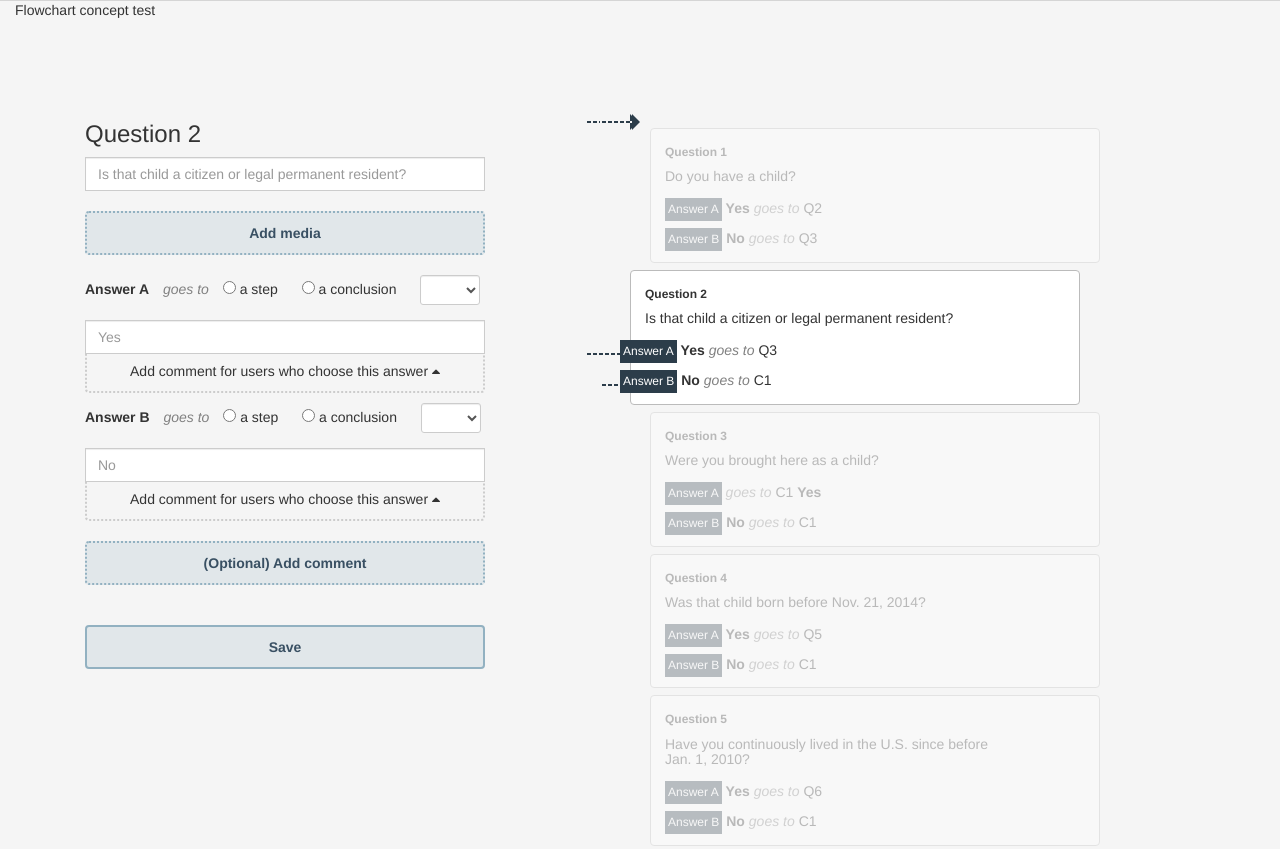
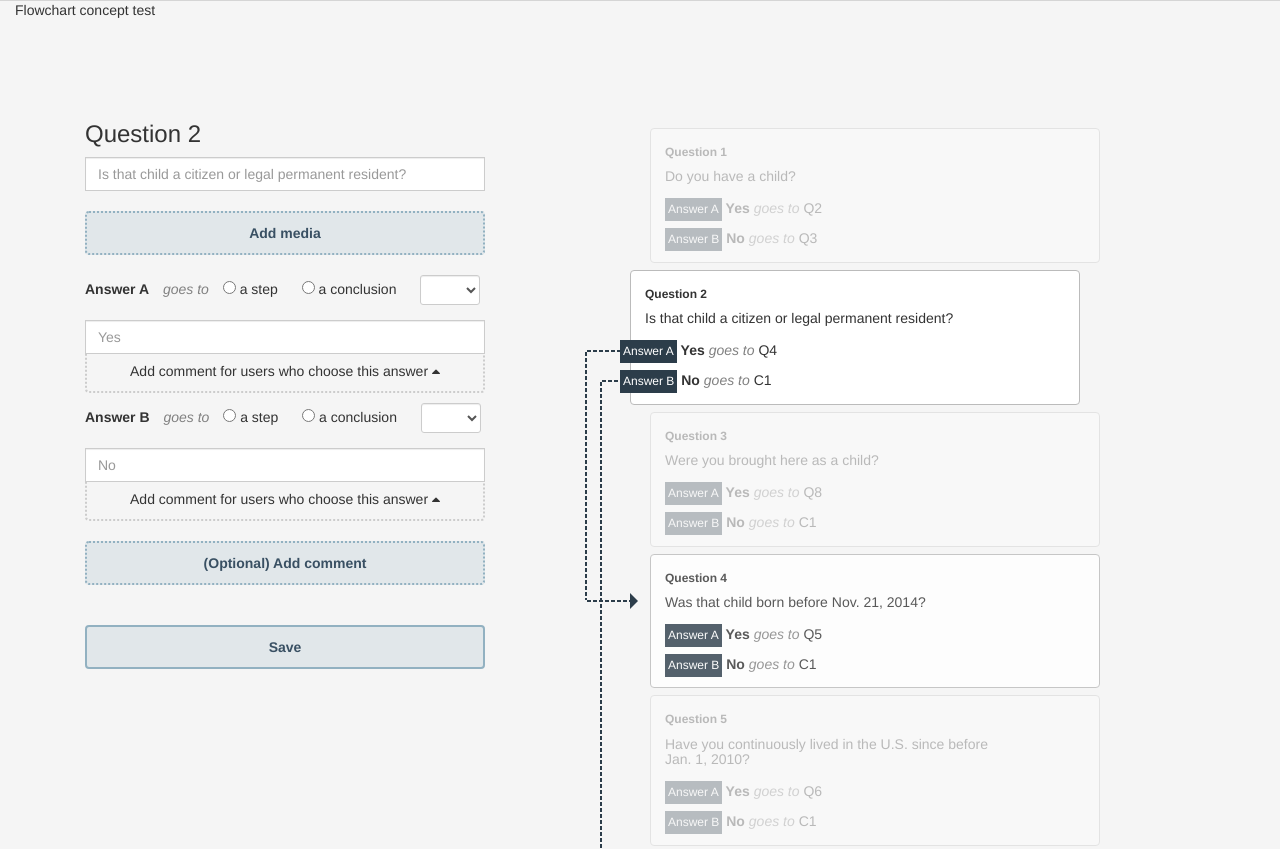
Before and after one commit to blakehunsicker/flowchart, a plain HTML site: page stream.html in a window 1280 px wide. Shown: the top 849 px of the page. Drawn offline with nearby package versions, Linux system fonts and the light colour scheme.

Commit message:
adding optionals

```diff
--- a/stream.css
+++ b/stream.css
@@ -158,7 +158,7 @@ body {
 	border:1px solid #BBB;
 	border-radius:4px;
 	margin-top: .5em;
-	/*opacity:0.3;*/
+	opacity:0.3;
 }
 
 .current_question {
--- a/stream.html
+++ b/stream.html
@@ -87,7 +87,7 @@
 						  <h5 class="question-text">Is that child a citizen or legal permanent resident?</h5>
 						  <div class="answer-wrap">
 							<div class="answer-tag">Answer A</div>
-						  	<span class="answer">Yes</span> <span class="transit_text">goes to</span> <span class="destination_tag">Q3</span>
+						  	<span class="answer">Yes</span> <span class="transit_text">goes to</span> <span class="destination_tag">Q4</span>
 						  </div>
 						  <div class="answer-wrap">
 							<div class="answer-tag">Answer B</div>
@@ -105,8 +105,9 @@
 				  		<h6 class="question-number q-number">Question 3</h6>
 						  <h5 class="question-text">Were you brought here as a child?</h5>
 						  <div class="answer-wrap">
-							<div class="answer-tag">Answer A</div> <span class="transit_text">goes to</span> <span class="destination_tag">C1</span>
-						  	<span class="answer">Yes</span>
+								<div class="answer-tag">Answer A</div>
+								<span class="answer">Yes</span> <span class="transit_text">goes to</span> <span class="destination_tag">Q8</span>
+
 						  </div>
 						  <div class="answer-wrap">
 								<div class="answer-tag">Answer B</div>
@@ -368,29 +369,64 @@
 			alert('Saved!');
 		})
 
+		var active_question = $('.Q2');
+			var active_question_number = $('.Q2').find('.q-number').text();
+			var active_question_text = $('.Q2').find('.question-text').text();
+
+		var a_destination_class = $('.current_question .answer-wrap:nth-of-type(1) .destination_tag').text();
+			console.log('A dest class: ' + a_destination_class)
+			var a_destination_top = $('.'+a_destination_class+'').offset().top;
+			console.log('A dest top is ' + a_destination_top)
+
+			var b_destination_class = $('.current_question .answer-wrap:nth-of-type(2) .destination_tag').text();
+			console.log('B dest class: ' + b_destination_class)
+			console.log('b parent should be '+$('.'+b_destination_class+'').parent())
+			var b_destination_top = $('.'+ b_destination_class + '').offset().top;
+			console.log('B dest top is ' + b_destination_top)
+
+
+			$('.question-field').attr('placeholder',active_question_text);
+			$('.fill').html(active_question_number);
+
+			$('.current_question').find('.answer-tag').css('margin-left','-25px;');
+
+
+
 			var stream_height = $('.stream').offset().top;
 			var answer_tag_offset = $('.current_question').offset().top;
 			var a_offset = $('.current_question .answer-wrap:nth-of-type(1)').offset().top;
 			var b_offset = $('.current_question .answer-wrap:nth-of-type(2)').offset().top;
-		var a_adjusted = answer_tag_offset - a_offset - 17
-		var b_adjusted = answer_tag_offset - b_offset - 17
+			var a_adjusted = answer_tag_offset - a_offset - 13.5
+			var b_adjusted = answer_tag_offset - b_offset - 13.5
 			var hl1_top = (answer_tag_offset - stream_height) - a_adjusted
 			var hl2_top = (answer_tag_offset - stream_height) - b_adjusted
 
+			console.log('stream offset: '+stream_height+'. HL1 top: '+hl1_top+'.');
 
-		console.log('stream offset: '+stream_height+'. current question offset: '+answer_tag_offset+'.');
+			$('.'+a_destination_class+'').css('opacity','0.8');
+			$('.'+b_destination_class+'').css('opacity','0.8');
+			$('.question').not($('.'+a_destination_class+', .'+b_destination_class+'')).css('opacity','0.3');
 
 			$('.hl1').css({
-			'top': (answer_tag_offset - stream_height) - a_adjusted
+				'top': hl1_top
 			})
 			$('.hl2').css({
-			'top': (answer_tag_offset - stream_height) - b_adjusted
+				'top': hl2_top
 			})
 			$('.v1').css({
-			'top': (answer_tag_offset - stream_height) - a_adjusted
+				'top': (answer_tag_offset - stream_height) - a_adjusted,
+				'min-height': a_destination_top - hl1_top - 75
 			})
 			$('.v2').css({
-			'top': (answer_tag_offset - stream_height) - b_adjusted
+				'top': (answer_tag_offset - stream_height) - b_adjusted,
+				'min-height': b_destination_top - hl2_top - 75
+			})
+
+			$('.hl3').css({
+				'top': hl1_top + $('.v1').height()
+			})
+			$('.hl4').css({
+				'top': hl2_top + $('.v2').height()
 			})
 
 
```
Lines whose indentation alone changed are shown as unchanged.
